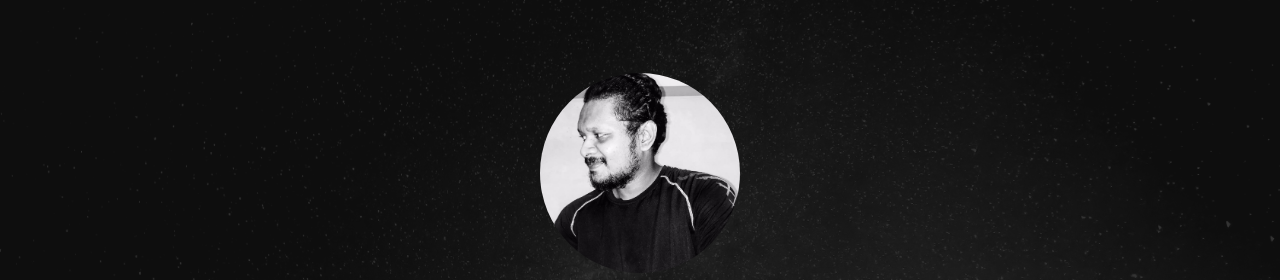
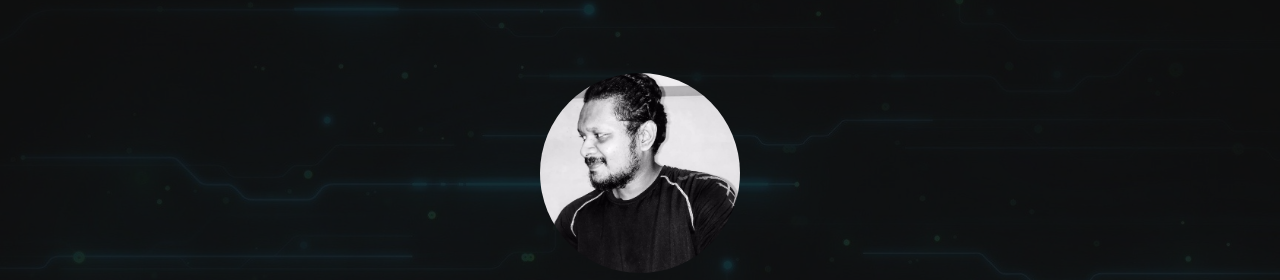
Before and after one commit to coderRayhan/personalPortfolio, a website: page index.html in a window 1280 px wide. Shown: the part 69-349 px from the top of the page. Drawn offline with nearby package versions, Linux system fonts and the light colour scheme; files whose address does not match are found by name.

Commit message:
background change

```diff
--- a/css/main.css
+++ b/css/main.css
@@ -1301,7 +1301,7 @@ header .logo a {
  * -------------------------------------------------------------------
  */
 #intro {
-	background: #151515 url(../images/intro-bg.jpg) no-repeat center bottom;
+	background: #151515 url(../images/background.jpg) no-repeat center bottom;
 	-webkit-background-size: cover;
 	-moz-background-size: cover;
 	background-size: cover;
```
Also changed, not shown: images/background.jpg (added), 1 other file.
